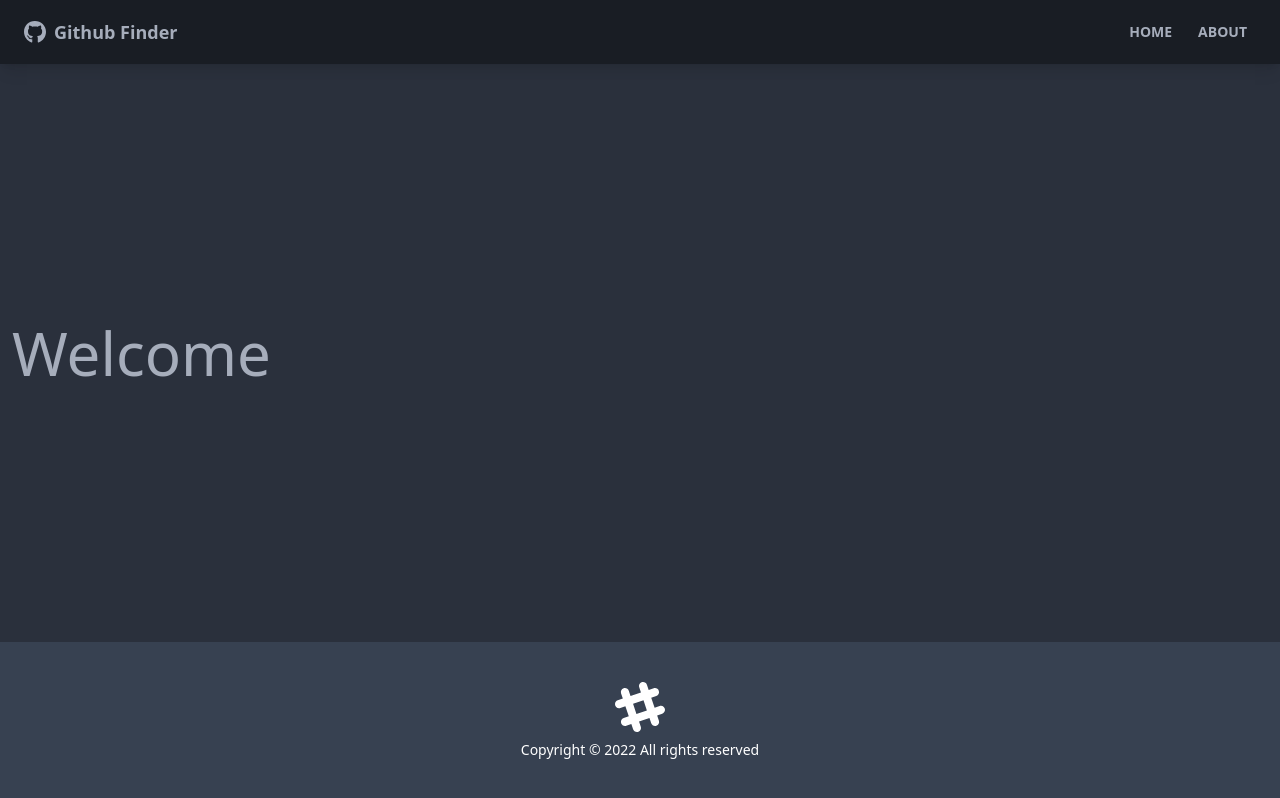
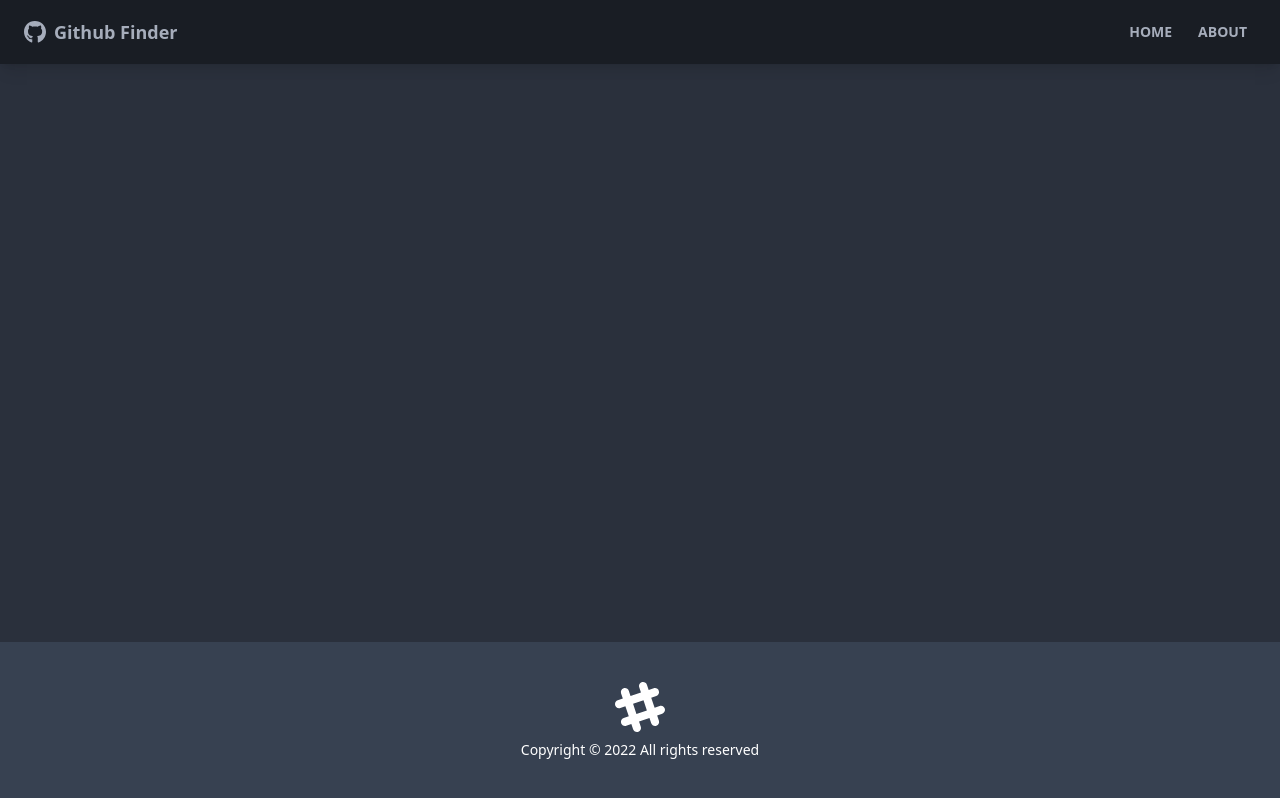
Before and after one commit to yvonneshui/react-github-finder, a React (Create React App) app: page / in a window 1280 px wide. Built offline with nearby package versions, Linux system fonts and the light colour scheme.

Commit message:
feature: global variable:token&api

```diff
--- a/src/pages/Home.jsx
+++ b/src/pages/Home.jsx
@@ -2,7 +2,7 @@
 function Home() {
 	return (
 		<div>
-			<h1 className="text-6xl">Welcome</h1>
+			<h1 className="text-6xl"></h1>
 		</div>
 	)
 }
```
Also changed, not shown: 1 other file (tests, documents, lock files or other folders).
